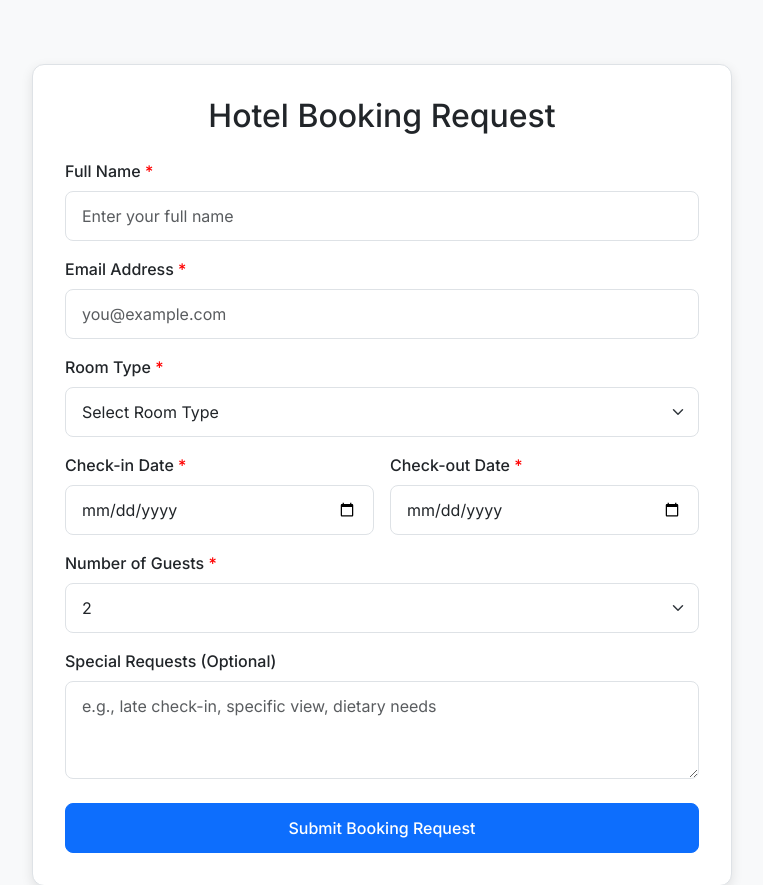
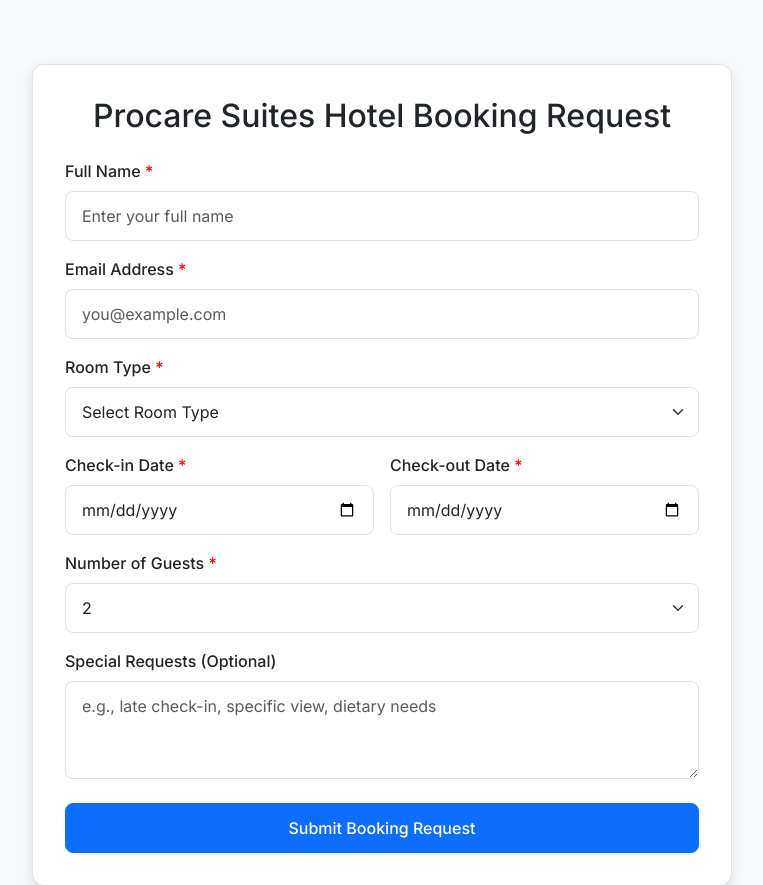
Before and after one commit to shadowless16/hotel-email-test, a Flask app: page / in a window 1280 px wide. Shown: the top 885 px of the page, without its empty margins (258-1021 px from the left). Run offline with Flask 3, Linux system fonts and the light colour scheme.

Commit message:
Update booking form title to include 'Procare Suites'

```diff
--- a/templates/booking_form.html
+++ b/templates/booking_form.html
@@ -70,7 +70,7 @@
 <body>
     <div class="container">
         <div class="booking-form-container">
-            <h2 class="text-center mb-4">Hotel Booking Request</h2>
+            <h2 class="text-center mb-4">Procare Suites Hotel Booking Request</h2>
 
             {% with messages = get_flashed_messages(with_categories=true) %}
                 {% if messages %}
```
